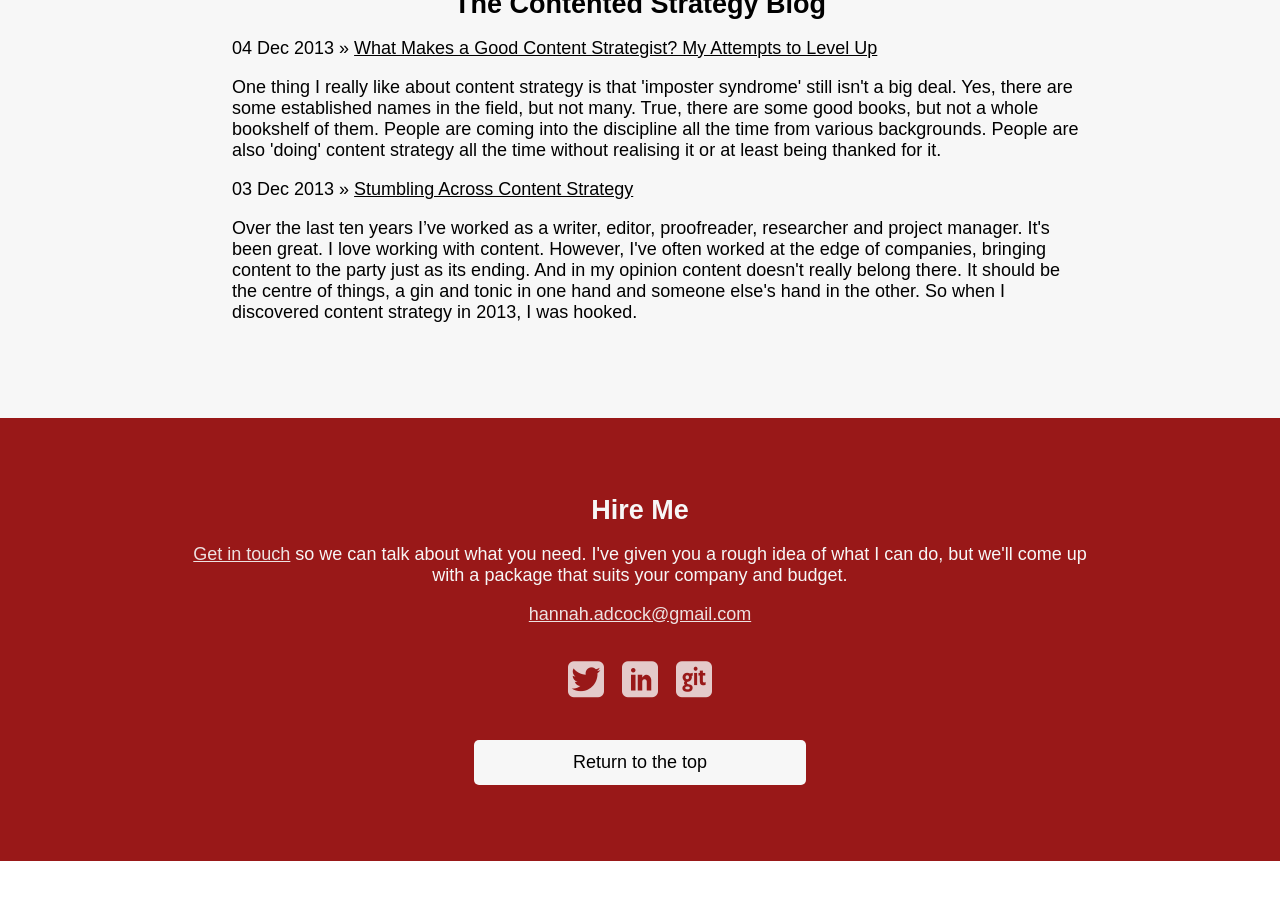
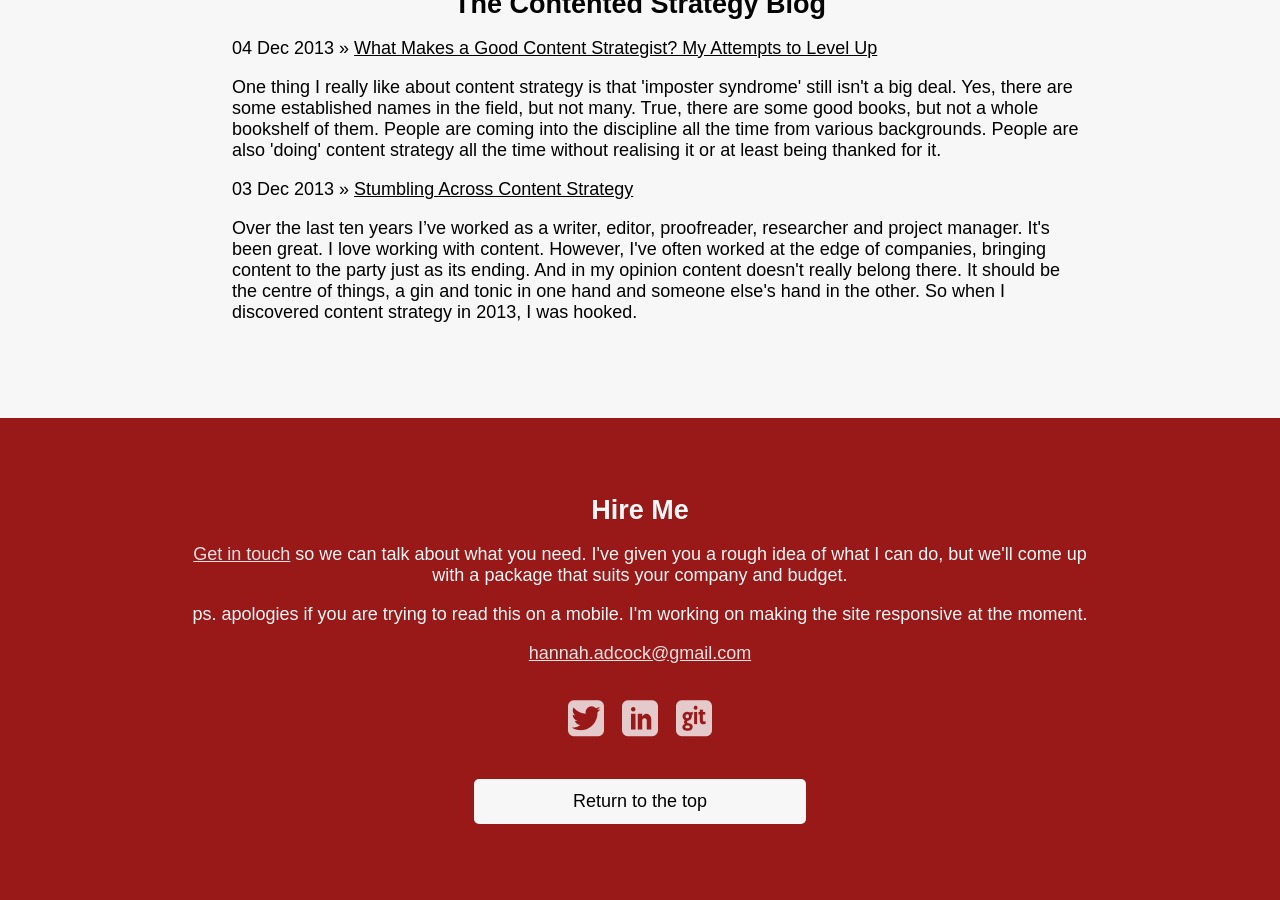
Before and after one commit to smokingpun/smokingpun.github.io, a Jekyll site: the page built from index.html, in a window 1280 px wide and 900 px high, scrolled down 3578 px. Built offline with Jekyll 4.4.1, drawn with Linux system fonts in a browser that asks for light colours; nearby versions of some CDN libraries; some web fonts are replaced; Markdown is read by kramdown in place of the engine named in the settings; before the commit the page ends 4439 px from its top, so only the background shows below that.

Commit message:
editing changes

```diff
--- a/_layouts/homepage.html
+++ b/_layouts/homepage.html
@@ -108,6 +108,7 @@
     	<article>
     	<h2 id="hire_me_section">Hire Me</h2>
     	<p><a href="mailto:hannah.adcock@gmail.com">Get in touch</a> so we can talk about what you need. I've given you a rough idea of what I can do, but we'll come up with a package that suits your company and budget.</p>
+      <p>ps. apologies if you are trying to read this on a mobile. I'm working on making the site responsive at the moment.</p>
       <p><a href="mailto:hannah.adcock@gmail.com">hannah.adcock@gmail.com</a></p>
       <div>
         <ul class="social_buttons">
```
